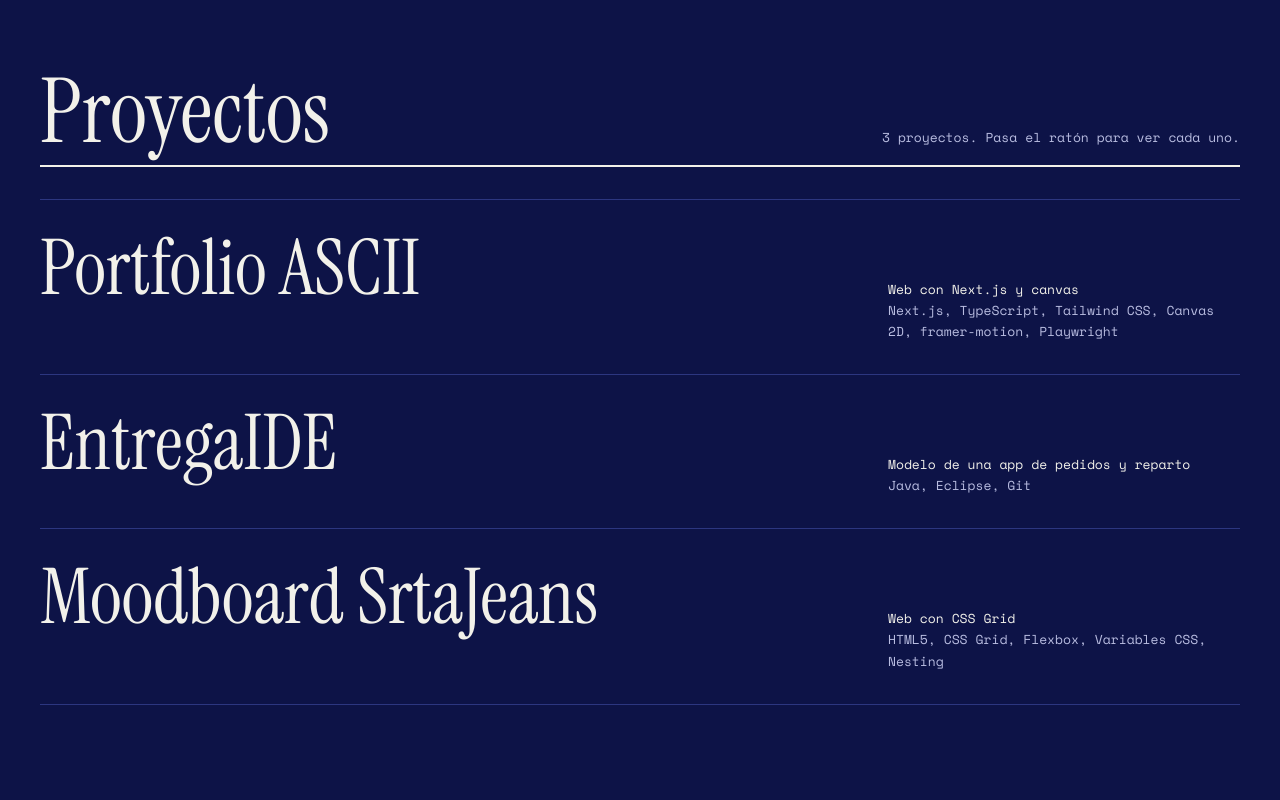
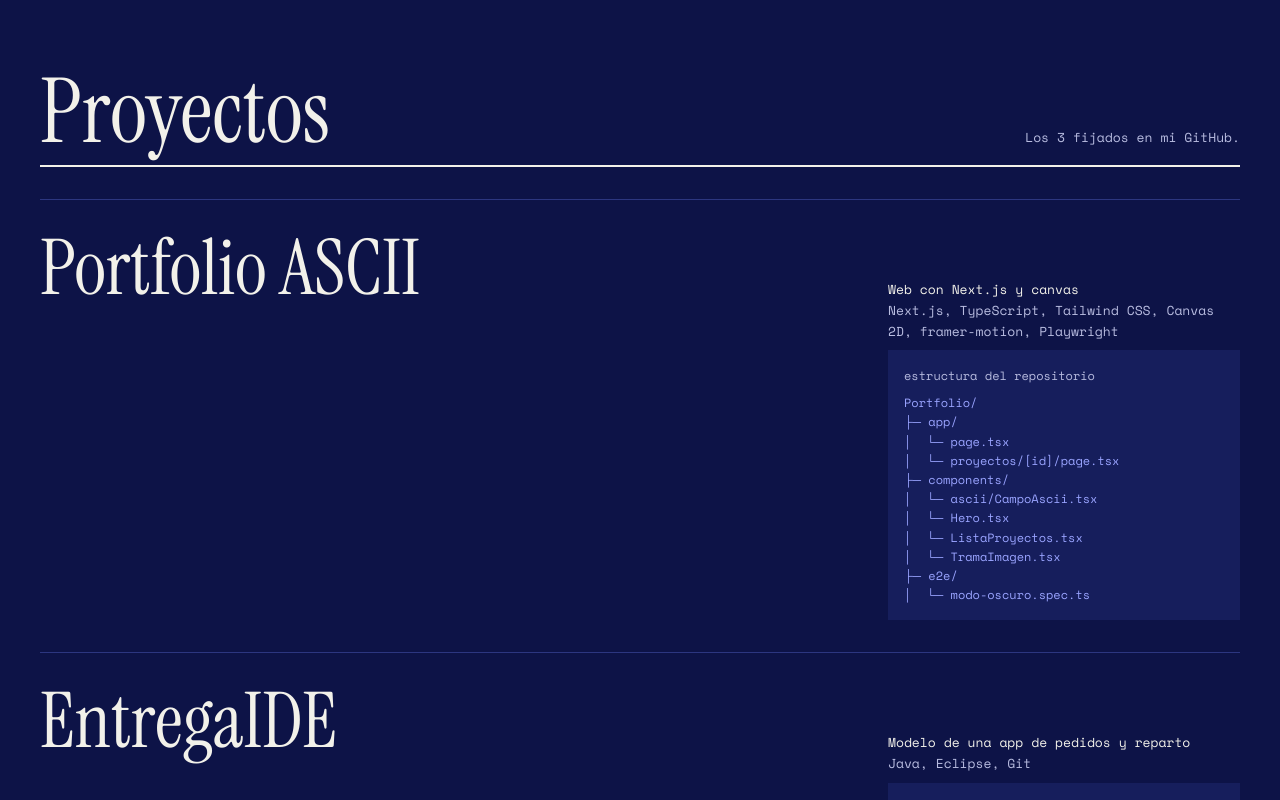
Before and after one commit to nottaroisa/Portfolio, a Next.js app: page / in a window 1280 px wide. Shown: the part 1880-2680 px from the top of the page. Built offline with nearby package versions, Linux system fonts and the light colour scheme.

Commit message:
Vistas previas de proyectos en tablets táctiles
La vista previa en línea o flotante se elige por si hay ratón, no por el
ancho de pantalla: en un iPad ya no desaparecían las dos. La nota de la
sección deja de pedir que se pase el ratón.

```diff
--- a/components/ListaProyectos.tsx
+++ b/components/ListaProyectos.tsx
@@ -10,8 +10,9 @@
 const muelle = { stiffness: 160, damping: 18, mass: 0.2 };
 
 // Lista de proyectos con la vista previa que sigue al ratón (adaptado de
-// image-reveal de ui-layouts). En pantallas táctiles la vista previa va debajo
-// de cada nombre, porque no hay ratón que seguir.
+// image-reveal de ui-layouts). Sin ratón (móviles y tablets) la vista previa va
+// debajo de cada nombre, porque no hay puntero que seguir: se decide por la
+// capacidad del dispositivo, no por el ancho de pantalla.
 export function ListaProyectos() {
   const caja = useRef<HTMLDivElement>(null);
   const [activo, setActivo] = useState<string | null>(null);
@@ -50,8 +51,8 @@
                 </span>
                 {p.stack.join(", ")}
               </span>
-              {/* Vista previa en línea para pantallas sin ratón. */}
-              <span className="block md:hidden">
+              {/* Vista previa en línea para pantallas sin ratón, bajo la ficha. */}
+              <span className="block md:col-start-2 [@media(hover:hover)_and_(pointer:fine)]:hidden">
                 <PreviaProyecto proyecto={p} />
               </span>
             </Link>
@@ -65,7 +66,7 @@
           <m.div
             key={proyectoActivo.id}
             aria-hidden="true"
-            className="pointer-events-none absolute left-0 top-0 z-20 hidden w-[300px] md:block"
+            className="pointer-events-none absolute left-0 top-0 z-20 hidden w-[300px] [@media(hover:hover)_and_(pointer:fine)]:block"
             style={{ x, y }}
             initial={{ opacity: 0, clipPath: reducido ? "inset(0)" : "inset(50% 0 50% 0)" }}
             animate={{ opacity: 1, clipPath: "inset(0% 0 0% 0)" }}
--- a/components/Secciones.tsx
+++ b/components/Secciones.tsx
@@ -44,7 +44,7 @@
   return (
     <div className="mx-auto max-w-7xl space-y-32 px-4 pb-24 pt-8 sm:px-6 md:px-10">
       <section aria-labelledby="proyectos">
-        <Cabecera id="proyectos" titulo="Proyectos" nota={`${proyectos.length} proyectos. Pasa el ratón para ver cada uno.`} />
+        <Cabecera id="proyectos" titulo="Proyectos" nota={`Los ${proyectos.length} fijados en mi GitHub.`} />
         <ListaProyectos />
       </section>
 
```
Also changed, not shown: 1 other file (tests, documents, lock files or other folders).
